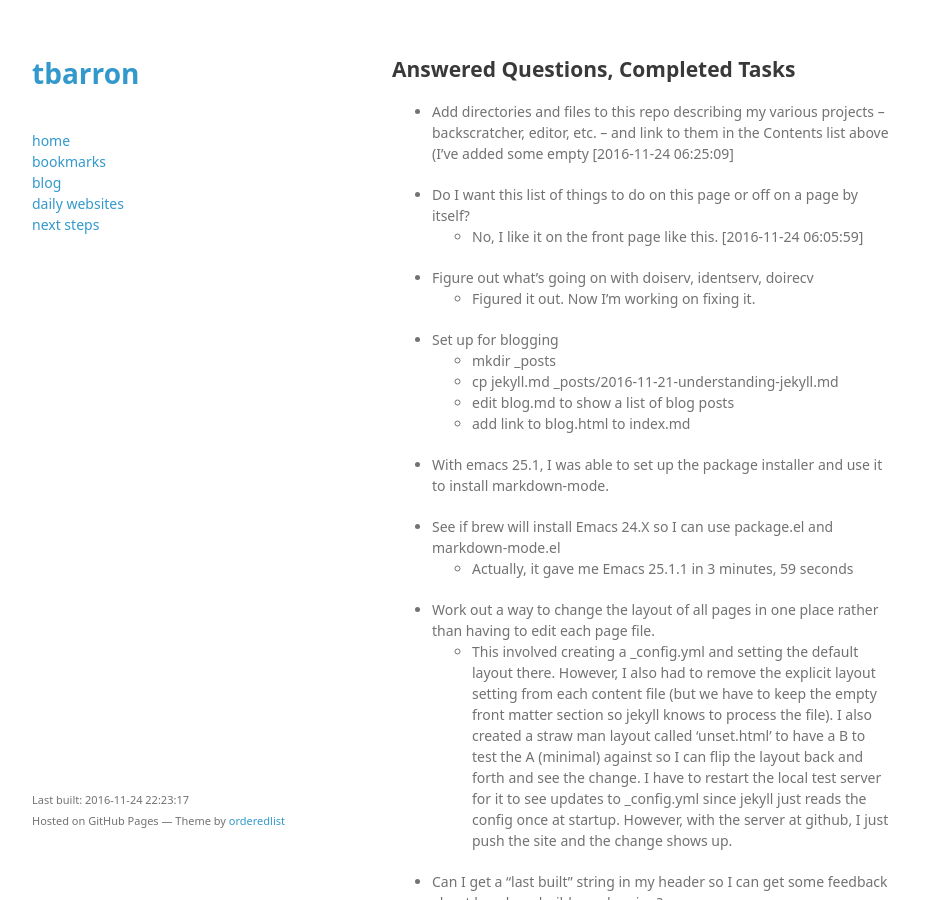
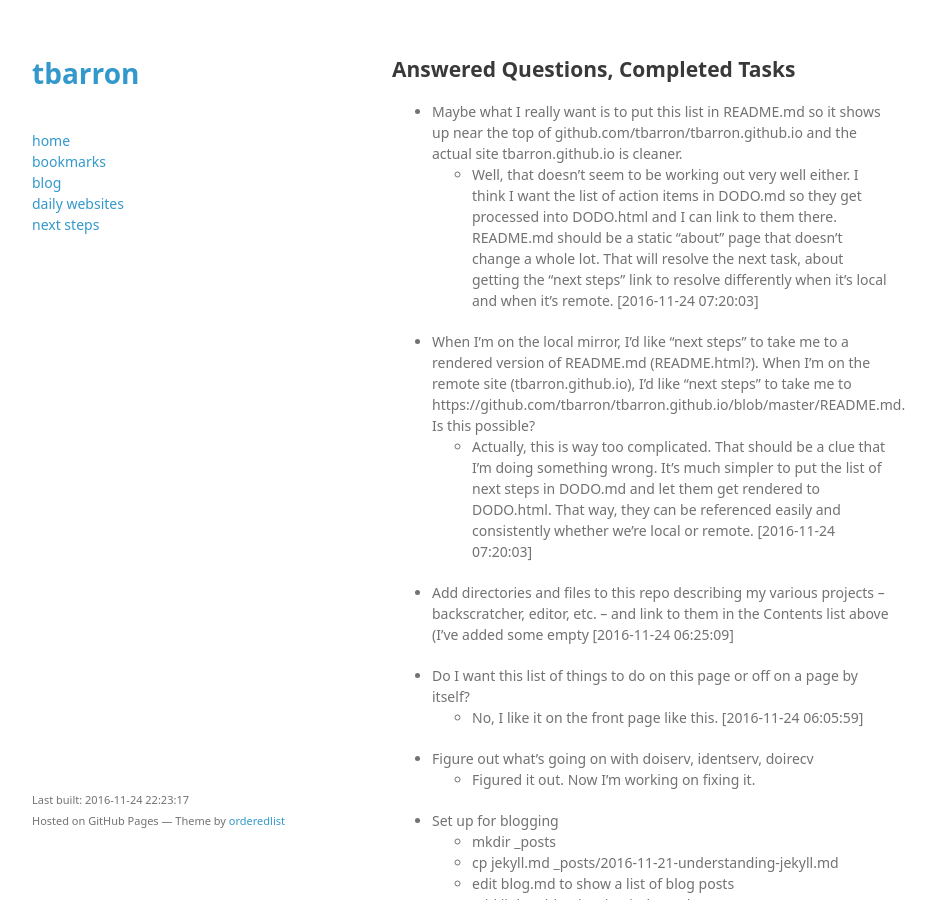
Before and after one commit to tbarron/tbarron.github.io, a Jekyll site: the page built from done.md, in a window 1280 px wide and 900 px high. Shown: the whole window, without its empty margins (178-1114 px from the left). Built offline with Jekyll 4.4.1, drawn with Linux system fonts in a browser that asks for light colours.

Commit message:
- Completing some things, starting others

```diff
--- a/done.md
+++ b/done.md
@@ -1,6 +1,28 @@
 ---
 title: Answered Questions, Completed Tasks
 ---
+
+ * Maybe what I really want is to put this list in README.md so it shows up
+   near the top of github.com/tbarron/tbarron.github.io and the actual site
+   tbarron.github.io is cleaner.
+   * Well, that doesn't seem to be working out very well either. I think I
+     want the list of action items in DODO.md so they get processed into
+     DODO.html and I can link to them there. README.md should be a static
+     "about" page that doesn't change a whole lot. That will resolve the
+     next task, about getting the "next steps" link to resolve differently
+     when it's local and when it's remote.
+     [2016-11-24 07:20:03]
+
+ * When I'm on the local mirror, I'd like "next steps" to take me to a
+   rendered version of README.md (README.html?). When I'm on the remote
+   site (tbarron.github.io), I'd like "next steps" to take me to
+   https://github.com/tbarron/tbarron.github.io/blob/master/README.md. Is
+   this possible?
+   * Actually, this is way too complicated. That should be a clue that I'm
+     doing something wrong. It's much simpler to put the list of next steps
+     in DODO.md and let them get rendered to DODO.html. That way, they can
+     be referenced easily and consistently whether we're local or remote.
+     [2016-11-24 07:20:03]
 
  * Add directories and files to this repo describing my various
    projects -- backscratcher, editor, etc. -- and link to them in the
```
Also changed, not shown: DODO.md (+4 -16 lines).
